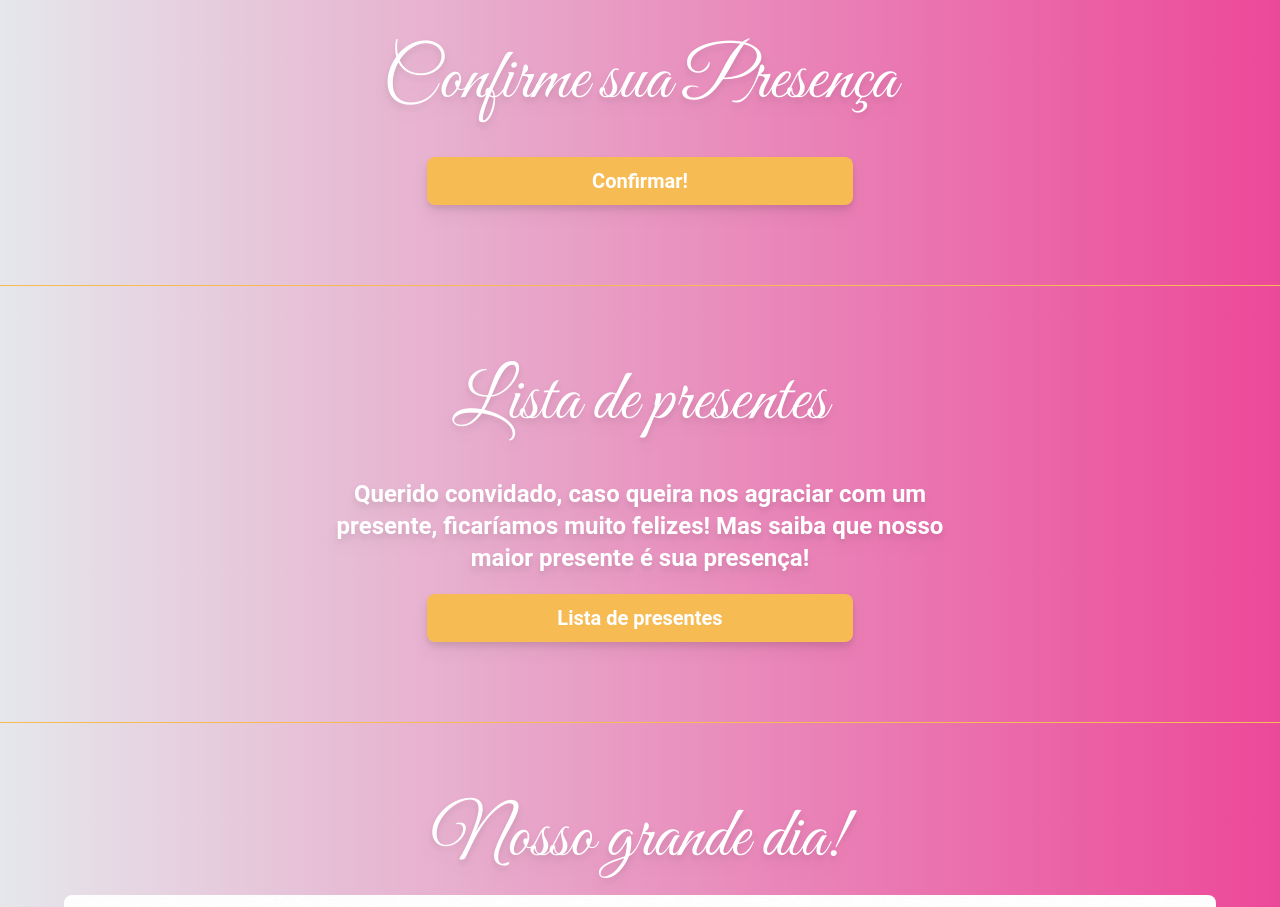
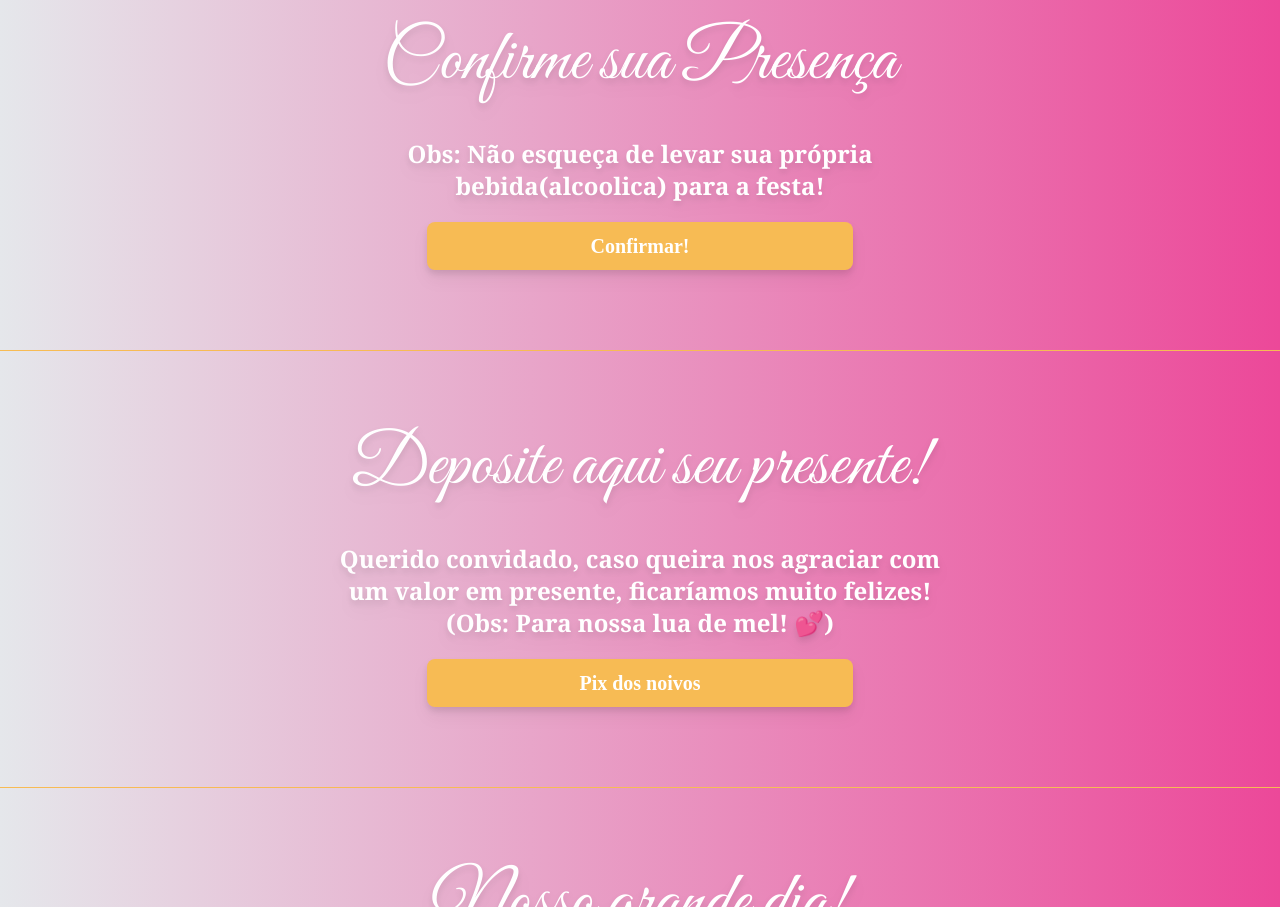
Before and after one commit to CarlosAmorim94/Wedding_Invitation, a Next.js app: page / in a window 1280 px wide. Shown: the part 2480-3387 px from the top of the page. Built offline with nearby package versions, Linux system fonts and the light colour scheme.

Commit message:
Feat: PIX in payment

```diff
--- a/src/components/Form/index.tsx
+++ b/src/components/Form/index.tsx
@@ -101,7 +101,7 @@ export const Form = () => {
       </form>
       {banner ? (
         <div className="w-full flex mt-4 flex-col gap-4 justify-center items-center">
-          <h2 className="font-sans text-white drop-shadow-lg shadow-black text-center text-3xl md:text-6xl">
+          <h2 className="font-serif text-white drop-shadow-lg shadow-black text-center text-3xl md:text-6xl">
             Confirmação enviada com sucesso!
           </h2>
         </div>
--- a/src/components/Gift/index.tsx
+++ b/src/components/Gift/index.tsx
@@ -5,18 +5,18 @@ export const Gift = () => {
   return (
     <div id="gift" className="flex flex-col justify-center items-center gap-5">
       <h2 className="font-wedding text-5xl md:text-7xl text-white drop-shadow-lg shadow-black mb-5">
-        Lista de presentes
+        Deposite aqui seu presente!
       </h2>
-      <h3 className="font-sans md:w-1/2 md:text-center text-white drop-shadow-lg shadow-black font-semibold text-xl md:text-2xl bg-clip-text">
-        Querido convidado, caso queira nos agraciar com um presente, ficaríamos
-        muito felizes! Mas saiba que nosso maior presente é sua presença!
+      <h3 className="font-serif md:w-1/2 md:text-center text-white drop-shadow-lg shadow-black font-semibold text-xl md:text-2xl bg-clip-text">
+        Querido convidado, caso queira nos agraciar com um valor em presente,
+        ficaríamos muito felizes! <br /> (Obs: Para nossa lua de mel! 💕)
       </h3>
       <Link
         target="_blank"
-        href="https://app.wedy.com/registry"
+        href="https://nubank.com.br/pagar/1fw4ny/ZTYIYuiJcf"
         className=" mx-auto text-white drop-shadow-lg font-semibold shadow-black bg-gold hover:bg-amber-500 rounded-lg text-xl w-full md:w-1/3 px-5 py-2.5 text-center"
       >
-        Lista de presentes
+        Pix dos noivos
       </Link>
     </div>
   );
--- a/src/components/Presense/index.tsx
+++ b/src/components/Presense/index.tsx
@@ -10,6 +10,9 @@ export const Presence = () => {
       <h2 className="font-wedding text-5xl md:text-7xl text-white drop-shadow-lg shadow-black mb-5">
         Confirme sua Presença
       </h2>
+      <h3 className="font-serif md:w-1/2 md:text-center text-white drop-shadow-lg shadow-black font-semibold text-xl md:text-2xl bg-clip-text">
+        Obs: Não esqueça de levar sua própria bebida(alcoolica) para a festa!
+      </h3>
 
       <Link
         href="/confirmar"
--- a/tailwind.config.js
+++ b/tailwind.config.js
@@ -4,7 +4,7 @@ module.exports = {
   theme: {
     extend: {
       fontFamily: {
-        sans: "Roboto, sans-serif",
+        sans: "serif",
         wedding: "Great Vibes, sans-serif",
       },
       width: {
```
